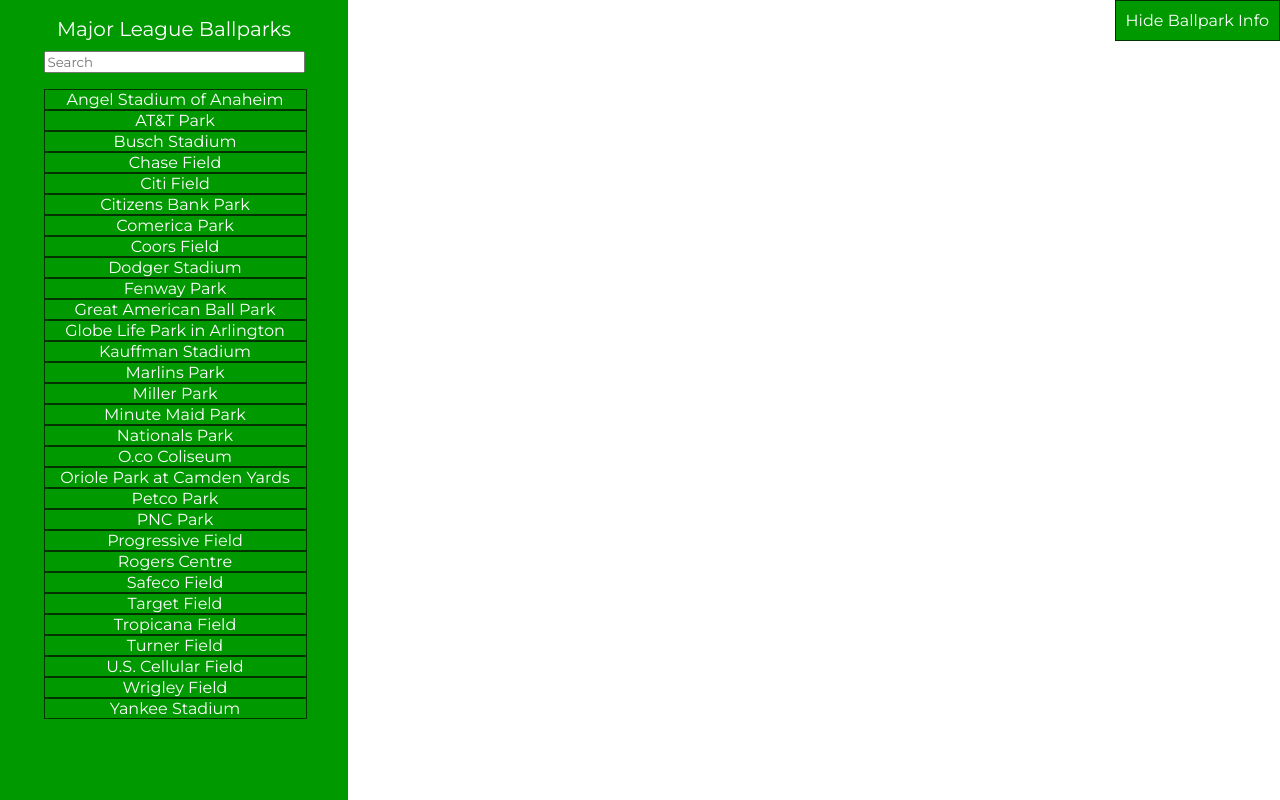
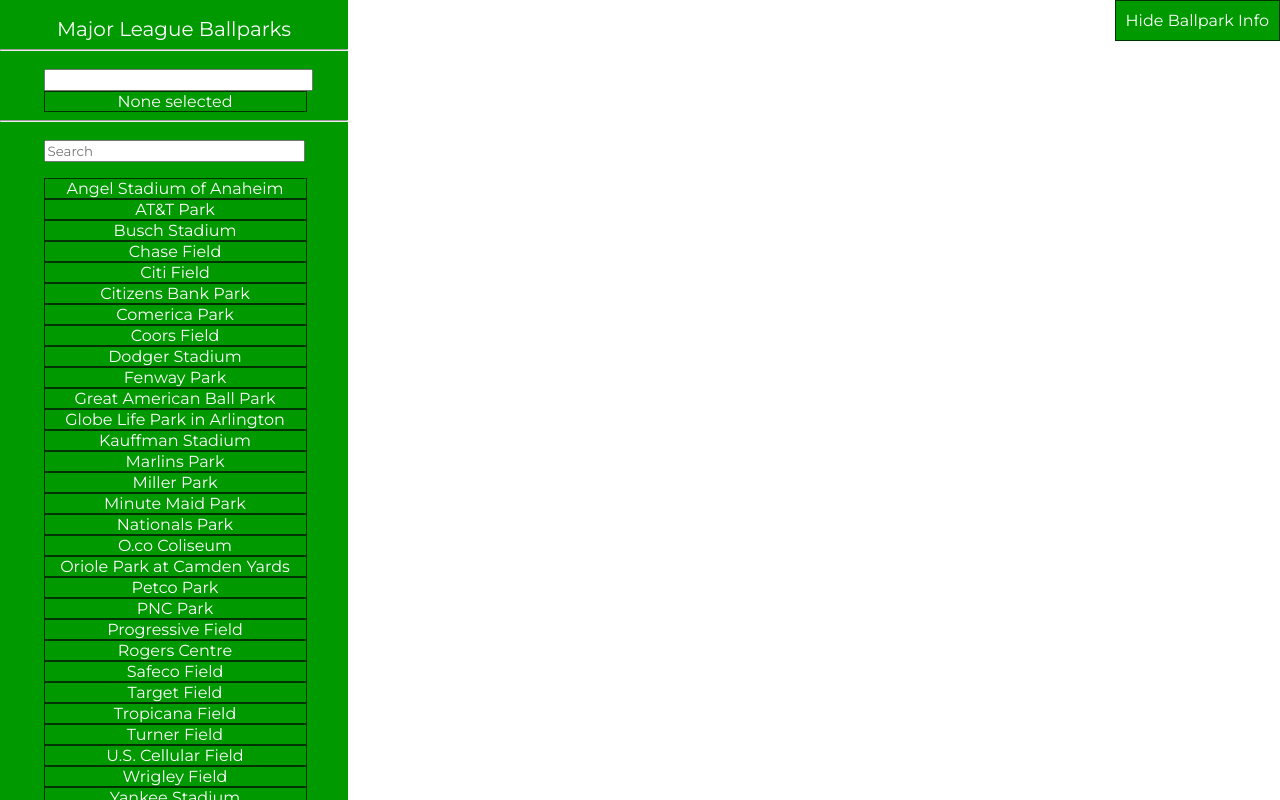
Before and after one commit to plr108-zz/ballpark-map, a plain HTML site: page index.html in a window 1280 px wide. Drawn offline with Linux system fonts and the light colour scheme; some packages are replaced by stand-ins of ours.

Commit message:
Add search input with autocomplete and lookup on ballpark location, team nickname, team abbreviation

```diff
--- a/css/style.css
+++ b/css/style.css
@@ -14,7 +14,8 @@
     padding: 0;
 }
 
-li {
+li,
+#active-ballpark {
     border: 1px solid #030;
     margin: 0;
     width: 75%;
@@ -55,7 +56,8 @@
     width: 30%;
 }
 
-#search-input {
+#search-input,
+#search-autocomplete {
     margin-top: 10px;
     width: 75%;
     margin-left: 12.5%;
--- a/index.html
+++ b/index.html
@@ -3,6 +3,7 @@
 
 <head>
     <link rel="stylesheet" href="css/style.css">
+    <link rel="stylesheet" href="css/jquery-ui.min.css">
     <meta name="viewport" content="width=device-width,initial-scale=1">
     <title>Major League Ballparks Map</title>
 </head>
@@ -12,6 +13,12 @@
         <div id="info" data-bind="visible: infoVisible()">
             <div id="search" data-bind="visible: searchVisible()">
                 <div class="big-text" id="search-header">Major League Ballparks</div>
+                <div>
+                    <hr/>
+                    <input id="search-autocomplete" data-bind="search: null, selectedBallpark: myActiveBallpark, searchResult: 'searchResultString'">
+                    <div id="active-ballpark" data-bind="text: myActiveBallpark() ? myActiveBallpark() : 'None selected'"></div>
+                    <hr/>
+                </div>
                 <input id="search-input" type="search" name="search" placeholder="Search" data-bind="value: query, valueUpdate: 'input'" autocomplete="off" />
                 <div data-bind="visible: viewModel.ballparks().length > 0">
                     <ul data-bind="foreach: ballparks">
@@ -48,6 +55,7 @@
     <link href="https://fonts.googleapis.com/css?family=Montserrat" rel="stylesheet">
     <script src="js/lib/knockout-3.4.0.js"></script>
     <script src="js/lib/jquery.min.js"></script>
+    <script src="js/lib/jquery-ui.min.js"></script>
     <script src="js/app.js"></script>
 </body>
 
--- a/js/app.js
+++ b/js/app.js
@@ -386,6 +386,8 @@
     // initialize and load the map and map objects
     init: function() {
 
+
+
         mapView.setMapDefaults();
 
         mapView.loadGoogleMaps();
@@ -473,6 +475,7 @@
 
     // used to display the active Ballpark name in activeBallpark div and infoWindow
     activeBallparkName: ko.observable(),
+    myActiveBallpark: ko.observable(),
 
     // used to display list of ballparks when search is visible
     ballparks: ko.observableArray(),
@@ -492,9 +495,12 @@
     // used to display the flickr pictures and the picture links
     flickrPics: ko.observable(),
 
+    observableBallparks: [],
+
     // initialize the map, viewModel and key input listener
     init: function() {
         mapView.init();
+        viewModel.buildBallparkObservables();
         this.showAllBallparks();
         viewModel.keyListener();
     },
@@ -547,11 +553,7 @@
     // ballpark, abbrev, location, nickname
     // otherwise searchTermFound() returns false
     searchTermFound: function(searchTerm, ballpark) {
-        if (ballparks[ballpark].title.toLowerCase().indexOf(searchTerm.toLowerCase()) >= 0
-            || ballparks[ballpark].abbrev.toLowerCase().indexOf(searchTerm.toLowerCase()) >= 0
-            || ballparks[ballpark].location.toLowerCase().indexOf(searchTerm.toLowerCase()) >= 0
-            || ballparks[ballpark].nickname.toLowerCase().indexOf(searchTerm.toLowerCase()) >= 0
-            ) {
+        if (ballparks[ballpark].title.toLowerCase().indexOf(searchTerm.toLowerCase()) >= 0 || ballparks[ballpark].abbrev.toLowerCase().indexOf(searchTerm.toLowerCase()) >= 0 || ballparks[ballpark].location.toLowerCase().indexOf(searchTerm.toLowerCase()) >= 0 || ballparks[ballpark].nickname.toLowerCase().indexOf(searchTerm.toLowerCase()) >= 0) {
             return true;
         } else {
             return false;
@@ -676,14 +678,86 @@
 
     hideInfo: function() {
         viewModel.infoVisible(false);
+    },
+
+    buildBallparkObservables: function() {
+
+        for (var i = 0; i < ballparks.length; i++) {
+            viewModel.observableBallparks[i] = new Ballpark(ballparks[i].title, ballparks[i].location, ballparks[i].nickname, ballparks[i].abbrev);
+        }
+
+        ko.observableArray(viewModel.observableBallparks);
     }
 };
 
 // subscribe to search results
 viewModel.query.subscribe(viewModel.search);
 
+////////////////////////////////////////////////////////////////////////////////////
+// Search binding.
+//
+// searchResult contains a display string of an invididual matching search result.
+// The title from the selected searchResult will be written to selectedBallpark.
+ko.bindingHandlers.search = {
+    init: function(element, valueAccessor, allBindingsAccessor) {
+
+        // On item select write the selected ballpark title to the input field and selectedBallpark
+        var select = function(event, ui) {
+            allBindingsAccessor().selectedBallpark(ui.item.value);
+        };
+
+        // This computed observable is a modified version of the approach shown here:
+        // http://stackoverflow.com/questions/7537002/how-to-create-an-auto-complete-combobox/7538860#7538860
+        var mappedSource = ko.computed(function() {
+
+            mapped = ko.utils.arrayMap(ko.utils.unwrapObservable(viewModel.observableBallparks), function(item) {
+                var result = {};
+
+                // result.label contains the label strings that can be displated in the suggestion menu
+                result.label = ko.utils.unwrapObservable(item[allBindingsAccessor().searchResult])
+
+                // result.value contains the values (ballpark titles) that can be displayed in the input field and assigned to selectedBallpark
+                result.value = ko.utils.unwrapObservable(item['title']);
+
+                return result;
+            });
+
+            return mapped;
+        });
+
+        var source = mappedSource();
+
+        // Initialize autocomplete
+        $(element).autocomplete({
+            select, source
+        });
+    }
+
+    // No update callback is needed.
+};
+
+function Ballpark(title, location, nickname, abbrev) {
+    this.title = ko.observable(title);
+    this.location = ko.observable(location);
+    this.nickname = ko.observable(nickname);
+    this.abbrev = ko.observable(abbrev);
+
+    this.searchResultString = ko.computed(function() {
+
+        var resultString = this.title() + " -- " + this.location() + " " + this.nickname();
+        // if searching for the Angels (or Angels' location or ballpark)
+        if (this.nickname() === "Angels") {
+            // Then add "of Anaheim" to the displayed Team Name.
+            resultString += " of Anaheim";
+        }
+
+        resultString += " (" + this.abbrev() + ")";
+
+        return resultString;
+    }, this);
+};
+// Initialize the viewModel
+viewModel.init();
+
 // activate Knockout
 ko.applyBindings(viewModel);
-
-// Initialize the viewModel
-viewModel.init();
```
Also changed, not shown: css/images/ui-bg_diagonals-thick_18_b81900_40x40.png (added), css/images/ui-bg_diagonals-thick_20_666666_40x40.png (added), css/images/ui-bg_flat_10_000000_40x100.png (added), css/images/ui-bg_glass_100_f6f6f6_1x400.png (added), css/images/ui-bg_glass_100_fdf5ce_1x400.png (added), css/images/ui-bg_glass_65_ffffff_1x400.png (added), css/images/ui-bg_gloss-wave_35_f6a828_500x100.png (added), css/images/ui-bg_highlight-soft_100_eeeeee_1x100.png (added), css/images/ui-bg_highlight-soft_75_ffe45c_1x100.png (added), css/images/ui-icons_222222_256x240.png (added), css/images/ui-icons_228ef1_256x240.png (added), css/images/ui-icons_ef8c08_256x240.png (added), css/images/ui-icons_ffd27a_256x240.png (added), css/images/ui-icons_ffffff_256x240.png (added), 2 more files.
